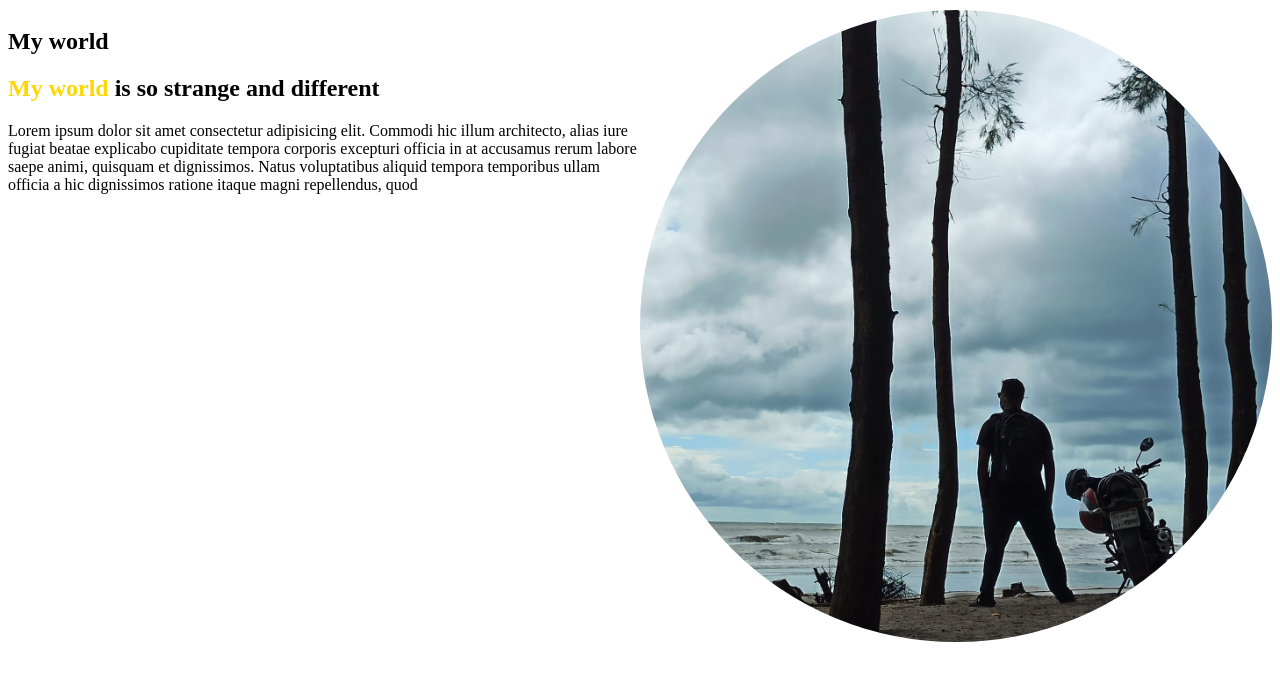
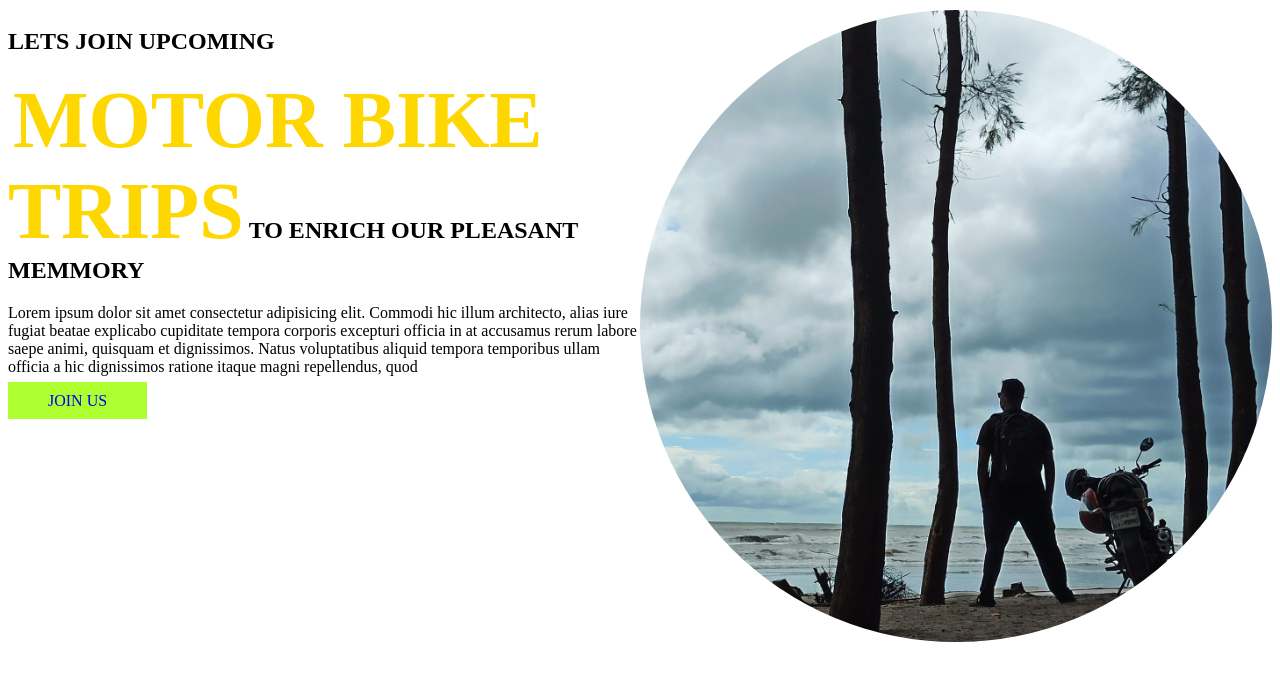
Before and after one commit to adnanarsalan/first-assignment, a plain HTML site: page index.html in a window 1280 px wide. Drawn offline with Linux system fonts and the light colour scheme.

Commit message:
imagenew

```diff
--- a/index.html
+++ b/index.html
@@ -7,8 +7,11 @@
  <title>Document</title>
 </head>
 <body>
-<section class="parent"> <div class="child-one"> <h1>My world</h1>       <h2> <span class="first">My world </span>is so strange and different</h2>
-<p>Lorem ipsum dolor sit amet consectetur adipisicing elit. Commodi hic illum architecto, alias iure fugiat beatae explicabo cupiditate tempora corporis excepturi officia in at accusamus rerum labore saepe animi, quisquam et dignissimos. Natus voluptatibus aliquid tempora temporibus ullam officia a hic dignissimos ratione itaque magni repellendus, quod </p></div>
+<section class="parent"> <div class="child-one"> <h1>LETS JOIN UPCOMING </h1><h2> <span class="first">MOTOR BIKE TRIPS</span>TO ENRICH OUR PLEASANT MEMMORY</h2>
+<p>Lorem ipsum dolor sit amet consectetur adipisicing elit. Commodi hic illum architecto, alias iure fugiat beatae explicabo cupiditate tempora corporis excepturi officia in at accusamus rerum labore saepe animi, quisquam et dignissimos. Natus voluptatibus aliquid tempora temporibus ullam officia a hic dignissimos ratione itaque magni repellendus, quod </p>
+<a class="link" target="_blank" href="www.google.com">JOIN US</a>
+
+</div>
      <div class="child-one"> <img src="adnan.jpg" alt="" > </div>  </section>
 </body>
 </html>
--- a/style.css
+++ b/style.css
@@ -1,6 +1,7 @@
 
-body{}
+body{font-family:'poppins'}
 section{display:flex}
-.first{color:gold}
+.first{color:gold;margin:5px 5px 5px 5px;font-size:80px}
 .child-one{width:50%}
 .child-one img{width:100%;height:100%;clip-path: circle();}
+.link{text-decoration: none;background-color:greenyellow;padding:10px 40px;}
```
